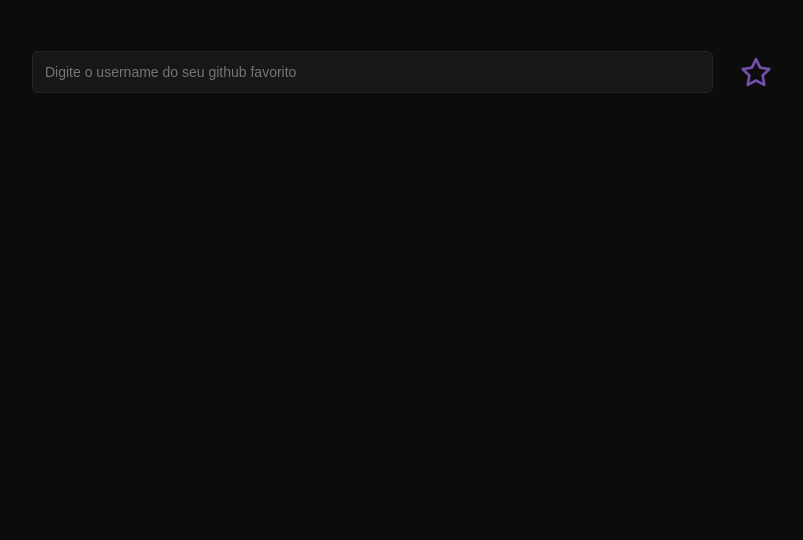
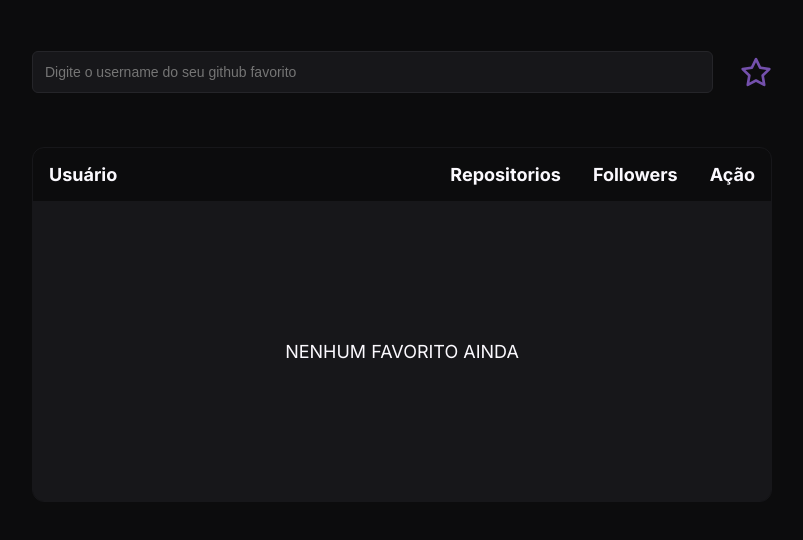
Before and after one commit to felipepleao/GitStar, a plain HTML site: page index.html in a window 1280 px wide. Shown: the part 94-634 px from the top of the page, without its empty margins (238-1041 px from the left). Drawn offline with Linux system fonts and the light colour scheme.

Commit message:
layout finalizado

```diff
--- a/index.html
+++ b/index.html
@@ -45,37 +45,28 @@
           <button class="add-favorites-button"></button>
         </form>
 
+        <div class="table-wrapper">
+          <table class="table-favorites">
+            <thead class="table-favorites-header">
+              <tr class="table-favorites-header-line">
+                <th>Usuário</th>
+                <th>Repositorios</th>
+                <th>Followers</th>
+                <th>Ação</th>
+              </tr>
+            </thead>
 
-
-        <!-- <div class="favorite-list">
-          <div class="favorite-list-header">
-            <h2>Usuário</h2>
-
-            <div class="favorite-list-header-flex">
-              <h3>Repositorios</h3>
-
-              <h3>Seguidores</h3>
-
-              <h3>Ação</h3>
-            </div>
-          </div>
-
-          <div class="favorite-list-item">
-            <h2 class="favorite-list-item-profile">
-              <img src="" alt="foto perfil github" />
-              <p>Felipe</p>
-            </h2>
-            <div class="favorite-list-item-flex">
-              <h3>9</h3>
-
-              <h3>39</h3>
-
-              <button>
-                <img src="assets/trash-solid.svg" alt="">
-              </button>
-            </div>
-          </div>
-        </div> -->
+            <tbody class="table-favorites-body">
+              <tr class="table-favorites-body-noFav">
+                <td colspan="4">
+                  <div class="table-nofavs">
+                    <p>Nenhum favorito ainda</p>
+                  </div>
+                </td>
+              </tr>
+            </tbody>
+          </table>
+        </div>
       </div>
     </main>
   </body>
--- a/styles/favorite.css
+++ b/styles/favorite.css
@@ -14,7 +14,6 @@
 
 #favorites-add {
   justify-content: space-between;
-  /* background-color: yellow; */
 }
 
 #favorites-add input {
@@ -40,56 +39,85 @@
   background: url(../assets/star-solid.svg);
 }
 
-.favorite-list {
+.table-wrapper {
+  overflow: hidden;
   margin-top: 5.4rem;
+  max-height: 50rem;
+  overflow-y: auto;
+  border: 1px solid var(--background-colorTwo);
+  border-radius: 12px;
 }
 
-.favorite-list div {
-  color: var(--text-color);
-  flex-direction: row;
-  justify-content: space-between;
+.table-wrapper::-webkit-scrollbar {
+  width: 0.8rem;
 }
 
-.favorite-list-header h2,
-.favorite-list-header h3 {
-  font-size: 1.8rem;
+.table-wrapper::-webkit-scrollbar-thumb {
+  background-color: var(--text-color);
+  border-radius: 12px;
 }
 
-.favorite-list-header {
-  padding: 2rem 1rem;
+.table-nofavs {
+  height: 30rem;
+  background-color: var(--background-colorTwo);
+  display: flex;
+  align-items: center;
+  justify-content: center;
+  font-size: 1.8rem;
+  text-transform: uppercase;
+  color: var(--text-color);
 }
 
-.favorite-list-header-flex {
-  gap: 0 10rem;
+.table-favorites {
+  border-collapse: collapse;
+  padding: 2rem 1rem;
+  width: 100%;
 }
 
-.favorite-list-item h2,
-.favorite-list-item h3 {
-  font-size: 1.4rem;
+.table-favorites-header {
+  color: var(--text-color);
+  text-align: left;
 }
 
-.favorite-list-item-profile {
-  gap: 0 1rem;
+.table-favorites-header-line th {
+  font-size: clamp(1.4rem, 2.5vw, 1.8rem);
+  padding: 1.6rem;
 }
 
-.favorite-list-item-profile img {
-  width: 5.6rem;
-  height: 5.6rem;
-  /* border-radius: 50%; */
+.table-favorites-header-line th:nth-child(1) {
+  width: 100%;
 }
 
-.favorite-list-item {
+.table-favorites-body-line {
+  color: var(--text-color);
+  font-size: 1.4rem;
   background-color: var(--background-colorTwo);
   border: 1px solid var(--border-color);
   border-radius: 6px;
-  padding: 1.6rem 1.2rem;
 }
 
-.favorite-list-item-flex {
-  gap: 0 18rem;
+.table-favorites-body-line td {
+  padding: 1.6rem;
 }
 
-.favorite-list-item-flex button {
+.table-favorites-body-profile {
+  font-size: clamp(1.4rem, 2.5vw, 1.8rem);
+}
+
+.table-favorites-body-profile a {
+  display: flex;
+  align-items: center;
+  gap: 0 1rem;
+  text-decoration: none;
+  color: var(--text-color);
+}
+
+.table-favorites-body-profile img {
+  width: 5.6rem;
+  height: 5.6rem;
+}
+
+.table-favorites-body-remove {
   background: none;
   border: none;
   cursor: pointer;
@@ -103,4 +131,29 @@
   #favorites-add {
     gap: 0 1.2rem;
   }
+
+  .table-wrapper {
+    height: 40rem;
+  }
+
+  .table-favorites-header-line th {
+    padding: 1.2rem;
+  }
+
+  .table-favorites-body-line td {
+    padding: 1.2rem;
+  }
+
 }
+
+@media (max-width: 480px) {
+  .table-favorites-body-profile a {
+    flex-direction: column;
+    gap: 1rem 0;
+  }
+
+  .table-favorites-body-profile img {
+    width: 3.4rem;
+    height: 3.4rem;
+  }
+}
```
Also changed, not shown: scripts/favorites.js (+21 -4 lines).
